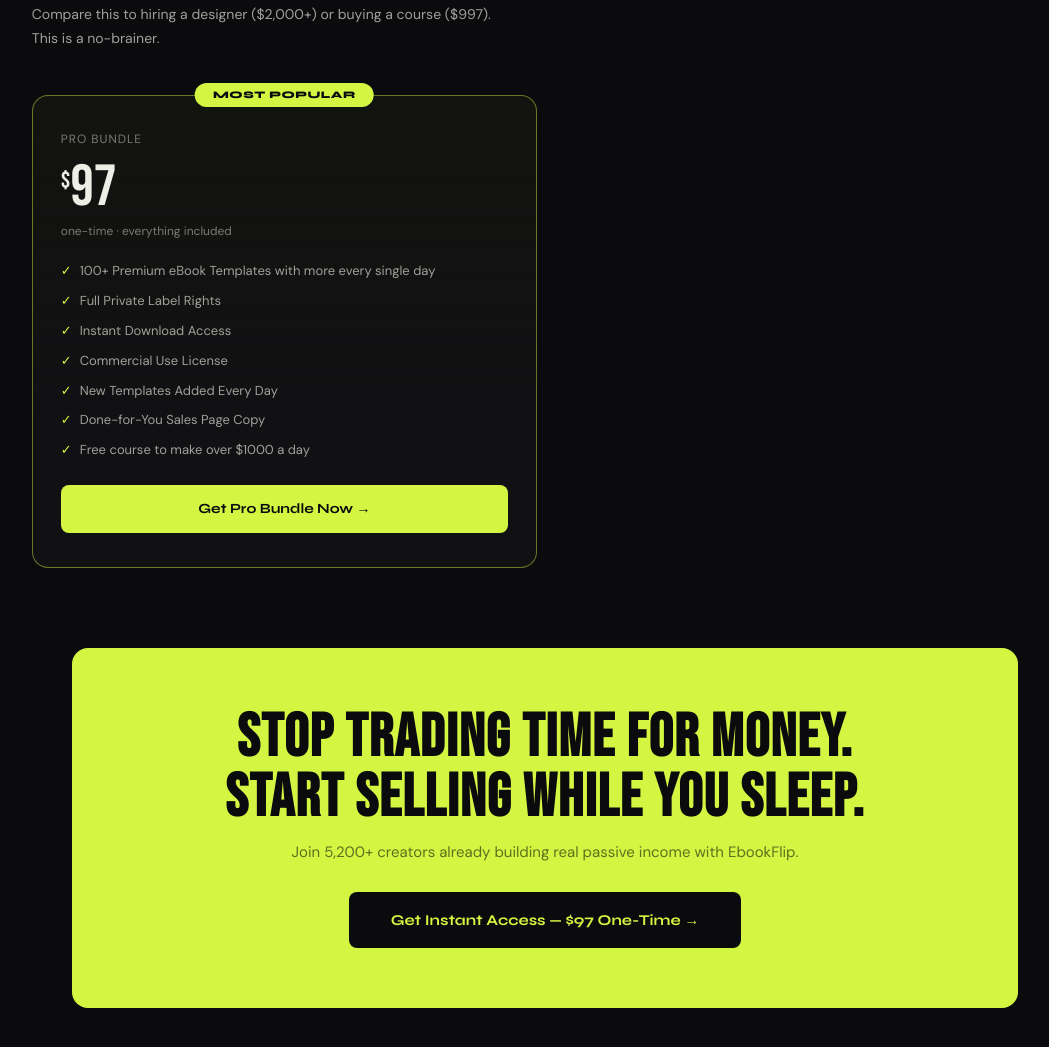
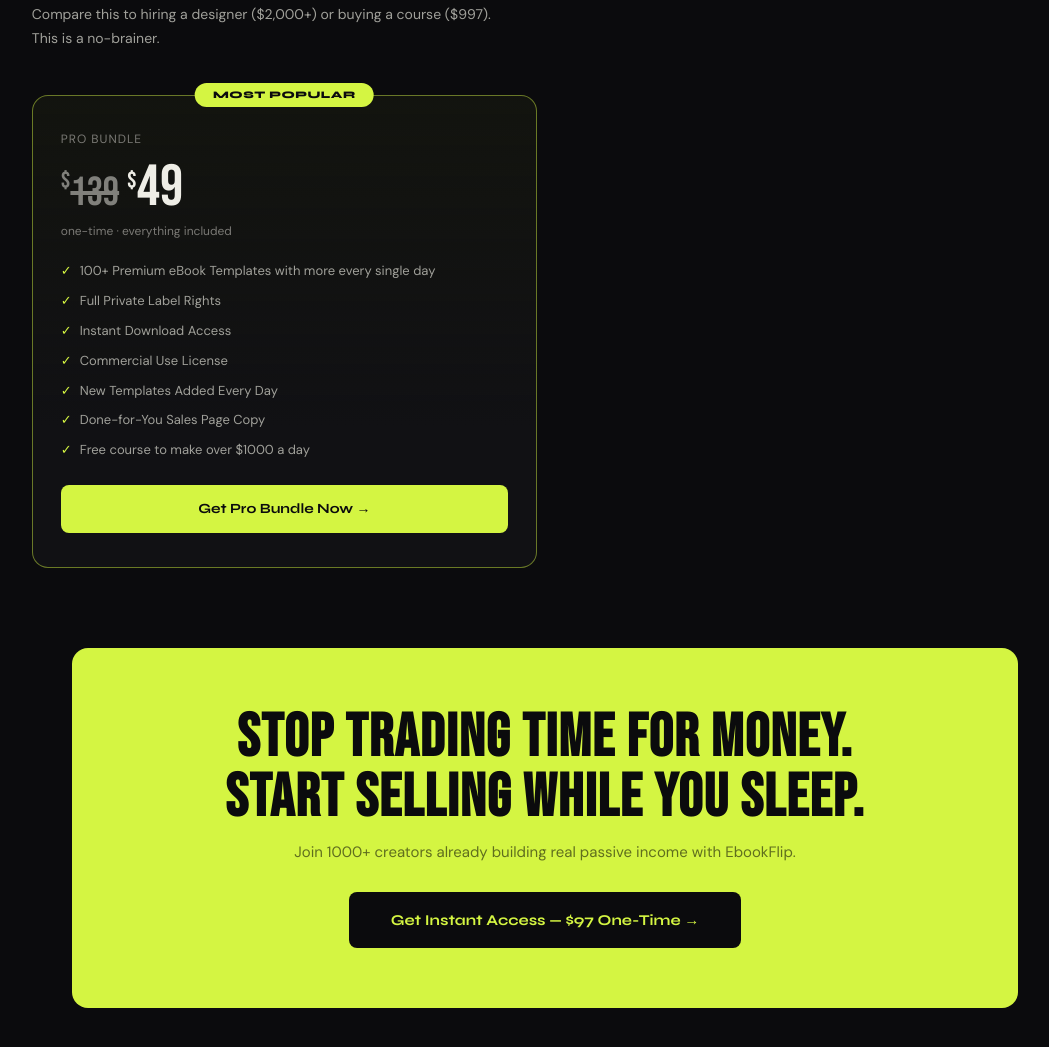
Before and after one commit to aplusalliancee/ebookflip, a plain HTML site: page index.html in a window 1280 px wide. Shown: the part 4156-5203 px from the top of the page, without its empty margins (95-1144 px from the left). Drawn offline with Linux system fonts and the light colour scheme.

Commit message:
Update pricing display with crossed-out original price

```diff
--- a/index.html
+++ b/index.html
@@ -185,7 +185,7 @@
     <div class="pcard featured">
       <div class="pop-badge">Most Popular</div>
       <div class="plan-name">Pro Bundle</div>
-      <div class="plan-price"><sup>$</sup>97</div>
+      <div class="plan-price"><span style="text-decoration:line-through;opacity:0.5;font-size:0.7em;margin-right:8px"><sup>$</sup>139</span><sup>$</sup>49</div>
       <div class="plan-period">one-time · everything included</div>
       <ul class="plan-feats">
         <li><span class="ck">✓</span> 100+ Premium eBook Templates with more every single day</li>
@@ -206,7 +206,7 @@
 <div class="final-cta">
   <div class="cta-box">
     <h2>Stop trading time for money.<br>Start selling while you sleep.</h2>
-    <p>Join 5,200+ creators already building real passive income with EbookFlip.</p>
+    <p>Join 1000+ creators already building real passive income with EbookFlip.</p>
     <a class="dark-btn" href="pages/signup.html">Get Instant Access — $97 One-Time →</a>
   </div>
 </div>
```
